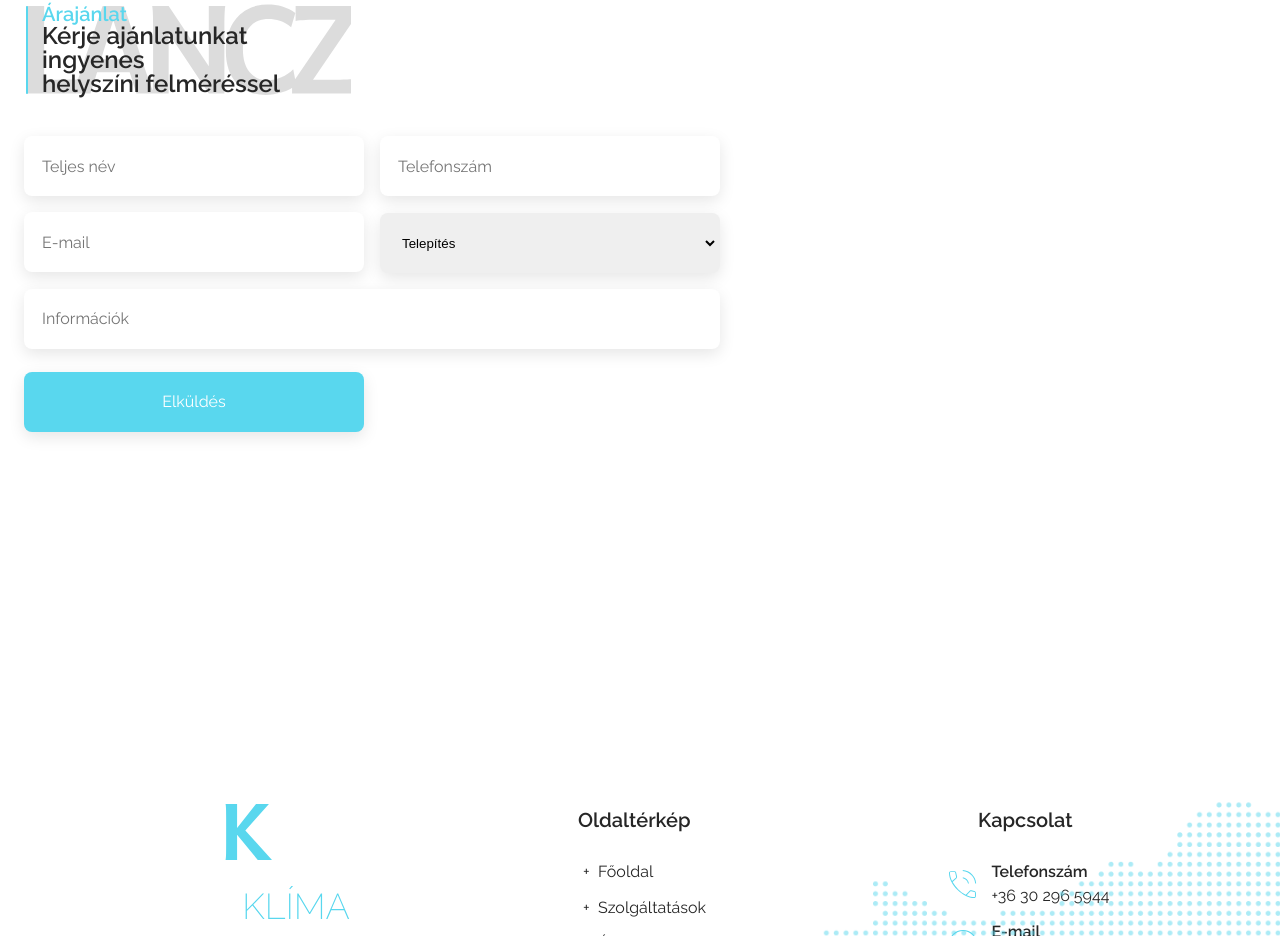
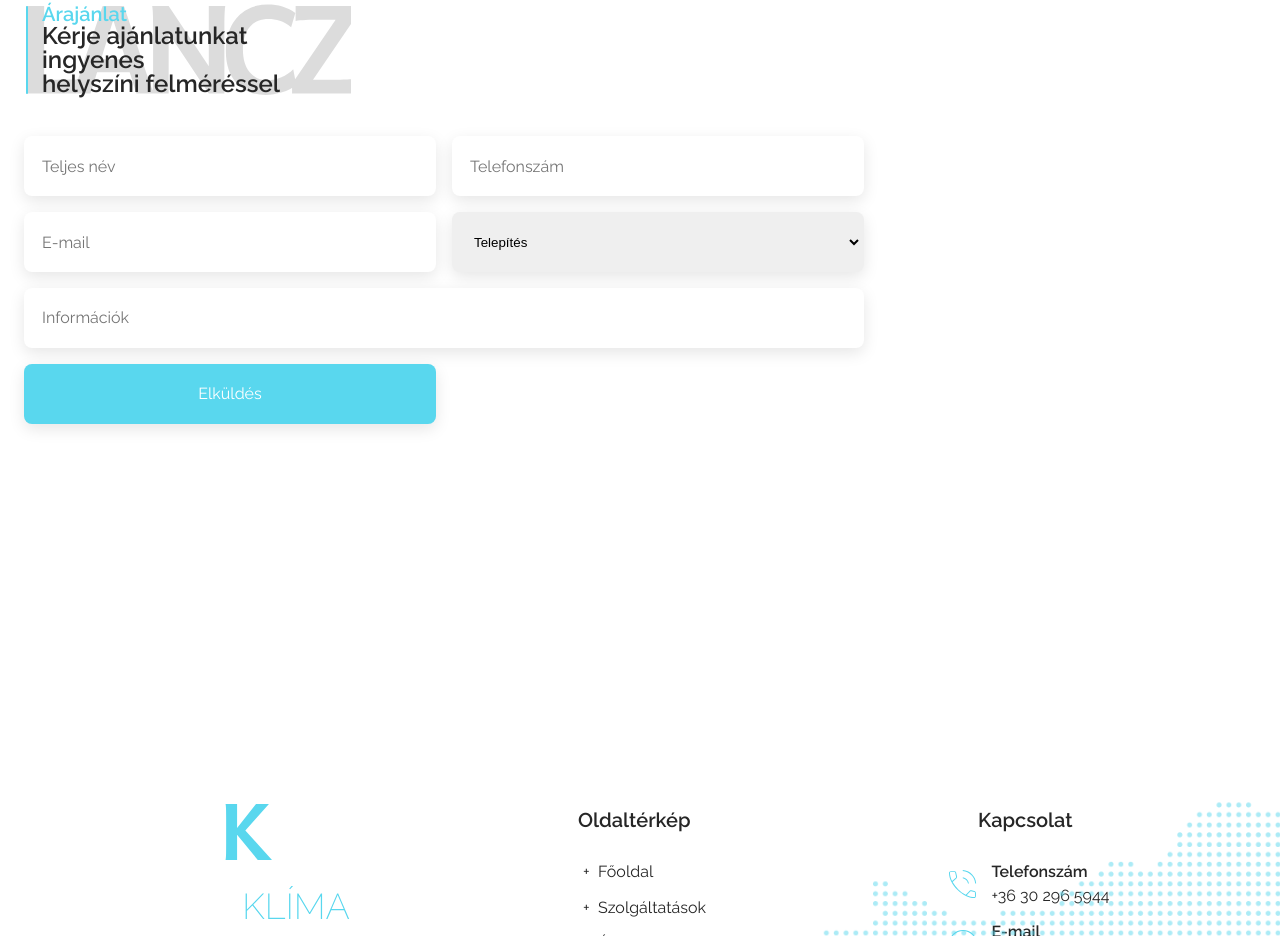
Before and after one commit to rajkaiandras/lancz-air-conditioning, a React app: page / in a window 1280 px wide. Shown: the part 1620-2556 px from the top of the page. Built offline with nearby package versions, Linux system fonts and the light colour scheme.

Commit message:
Price offer modified grid layout!

```diff
--- a/src/components/PriceOfferForm/PriceOfferForm.jsx
+++ b/src/components/PriceOfferForm/PriceOfferForm.jsx
@@ -10,7 +10,7 @@ export const PriceOfferForm = () => {
   const [offerSubject, setOfferSubject] = useState('');
   const [offerInformation, setOfferInformation] = useState('');
 
-  const priceOffer = {
+  const priceOfferData = {
     'Teljes név': fullName,
     Telefonszám: phoneNumber,
     'E-mail cím': emailAddress,
@@ -20,33 +20,34 @@ export const PriceOfferForm = () => {
 
   const handlePriceOfferSubmit = (e) => {
     e.preventDefault();
-    console.log(priceOffer);
+    console.log(priceOfferData);
   };
 
   return (
     <form className="PriceOfferForm">
-      <div className="input-container">
       <input
+        className="input--full-name"
         type="text"
         value={fullName}
         onChange={(e) => setFullName(e.target.value)}
         placeholder="Teljes név"
       />
       <input
+        className="input--phone-number"
         type="tel"
         value={phoneNumber}
         onChange={(e) => setPhoneNumber(e.target.value)}
         placeholder="Telefonszám"
       />
-      </div>
-      <div className="input-container">
       <input
+        className="input--e-mail"
         type="email"
         value={emailAddress}
         onChange={(e) => setEmailAddress(e.target.value)}
         placeholder="E-mail"
       />
       <select
+        className="input--offer-subject"
         value={offerSubject}
         onChange={(e) => setOfferSubject(e.target.value)}
       >
@@ -54,9 +55,8 @@ export const PriceOfferForm = () => {
         <option value="repair">Javítás</option>
         <option value="warrantee">Garancia</option>
       </select>
-      </div>
-      <div className="input-container">
       <textarea
+        className="input--offer-information"
         type="text"
         value={offerInformation}
         onChange={(e) => setOfferInformation(e.target.value)}
@@ -65,12 +65,11 @@ export const PriceOfferForm = () => {
         cols="50" */
       />
       <input
-          className="btn btn--filled"
+        className="btn btn--filled input--submit"
         type="submit"
         onClick={handlePriceOfferSubmit}
         value="Elküldés"
       />
-      </div>
     </form>
   );
 };
--- a/src/components/PriceOfferForm/PriceOfferForm.scss
+++ b/src/components/PriceOfferForm/PriceOfferForm.scss
@@ -5,16 +5,62 @@
 
 // price offer form styles
 .PriceOfferForm {
+  width: 100%;
+  max-width: 840px;
+  display: grid;
+  grid-template-columns: 1fr;
+  grid-template-rows: auto;
+  row-gap: 16px;
+  grid-template-areas:
+    'name'
+    'phone'
+    'email'
+    'subject'
+    'info'
+    'submit';
+
+  @media (min-width: 760px) {
+    grid-template-columns: 1fr 1fr;
+    grid-template-rows: auto;
+    column-gap: 16px;
+    grid-template-areas:
+      'name phone'
+      'email subject'
+      'info info'
+      'submit .';
+  }
+
+  .input--full-name {
+    grid-area: name;
+  }
+
+  .input--phone-number {
+    grid-area: phone;
+  }
+
+  .input--e-mail {
+    grid-area: email;
+  }
+
+  .input--offer-subject {
+    grid-area: subject;
+  }
+
+  .input--offer-information {
+    grid-area: info;
+  }
+
+  .input--submit {
+    grid-area: submit;
+  }
+
   input,
   textarea,
   select {
-    width: 100%;
-    max-width: 340px;
     height: 60px;
     padding: 16px;
     border: 2px solid transparent;
     border-radius: 8px;
-    margin: 0 16px 16px 0;
     outline: none;
     box-shadow: $global-shadow;
 
@@ -24,17 +70,6 @@
   }
 
   textarea {
-    width: 100%;
-    height: 60px;
     resize: none;
-
-    @media (min-width: 760px) {
-      max-width: 696px;
-    }
-  }
-
-  .input-container {
-    width: 100%;
-    max-width: 712px;
   }
 }
```
Also changed, not shown: src/components/PriceOfferForm/PriceOfferForm.css, 1 other file. Lines whose indentation alone changed are shown as unchanged.
